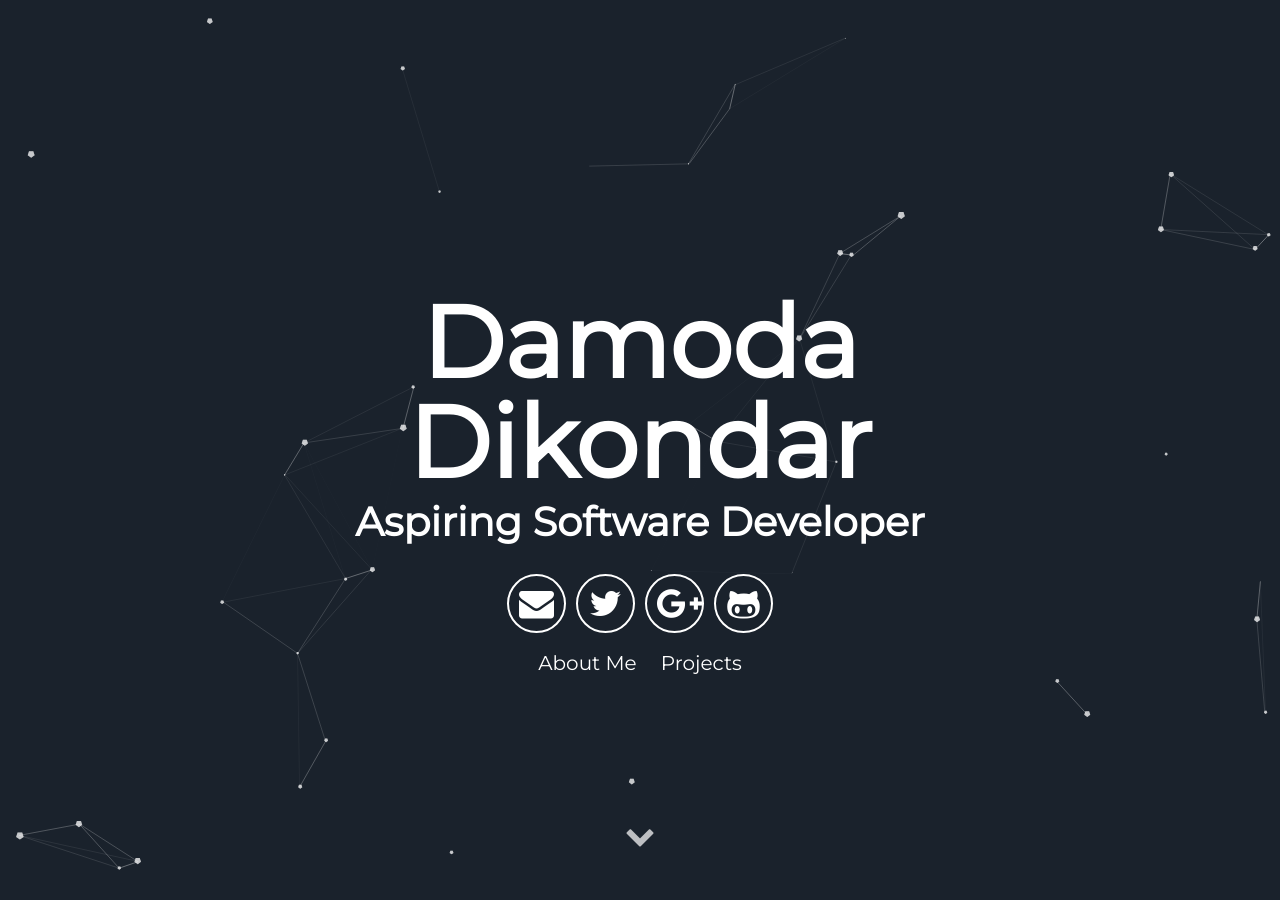
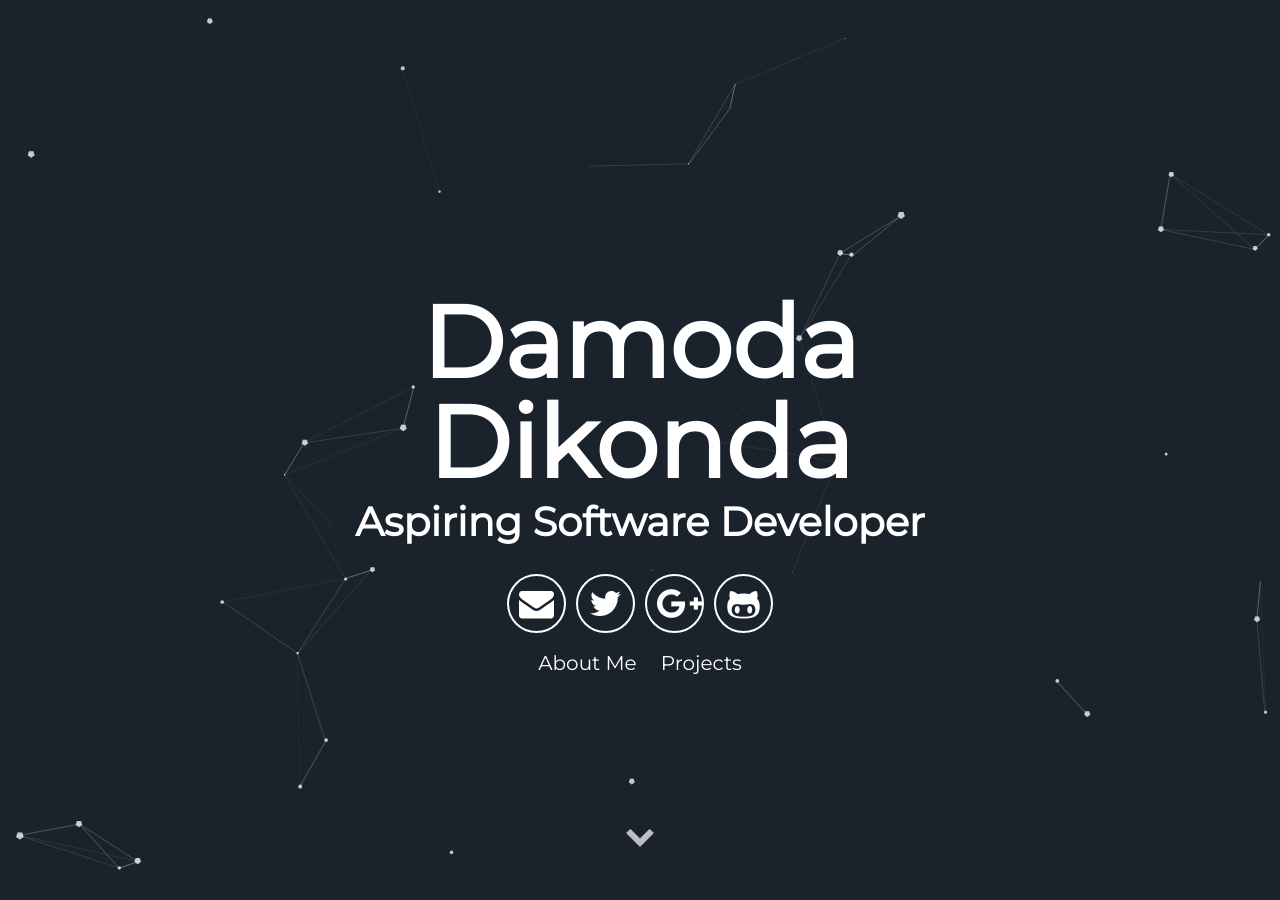
Before and after one commit to damodar454/damodar454.github.io, a Jekyll site: the page built from index.html, in a window 1280 px wide and 900 px high. Built offline with Jekyll 4.4.1, drawn with Linux system fonts in a browser that asks for light colours.

Commit message:
Update header.html

```diff
--- a/_includes/header.html
+++ b/_includes/header.html
@@ -1,7 +1,7 @@
 <div id="particles-js">
   <div class="header">
       <h1>
-        <span class="site-title">Damoda Dikondar</span>
+        <span class="site-title">Damoda Dikonda</span>
         <span class="site-description">{{site.user_title}}</span>
       </h1>
       <div class="header-icons">
```
